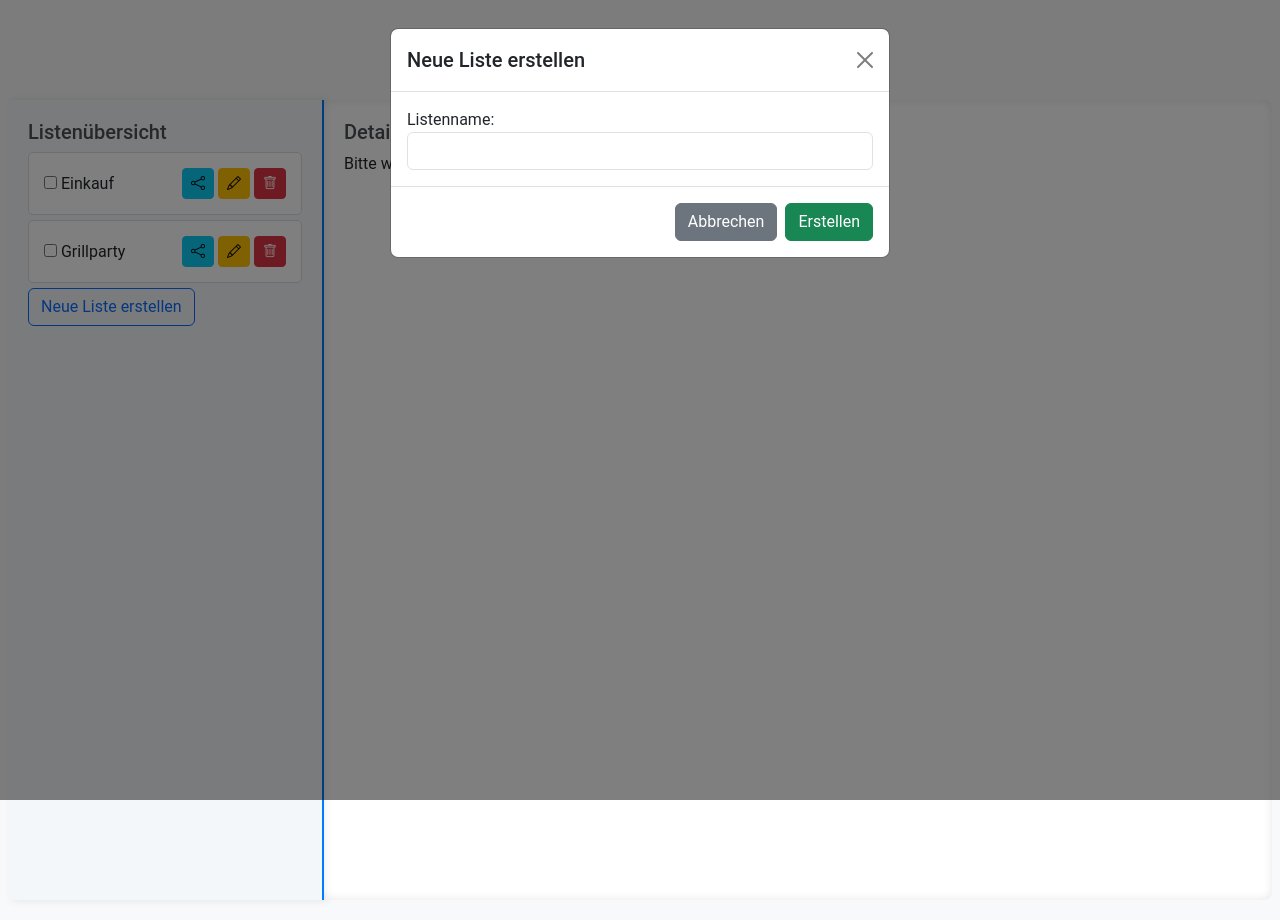
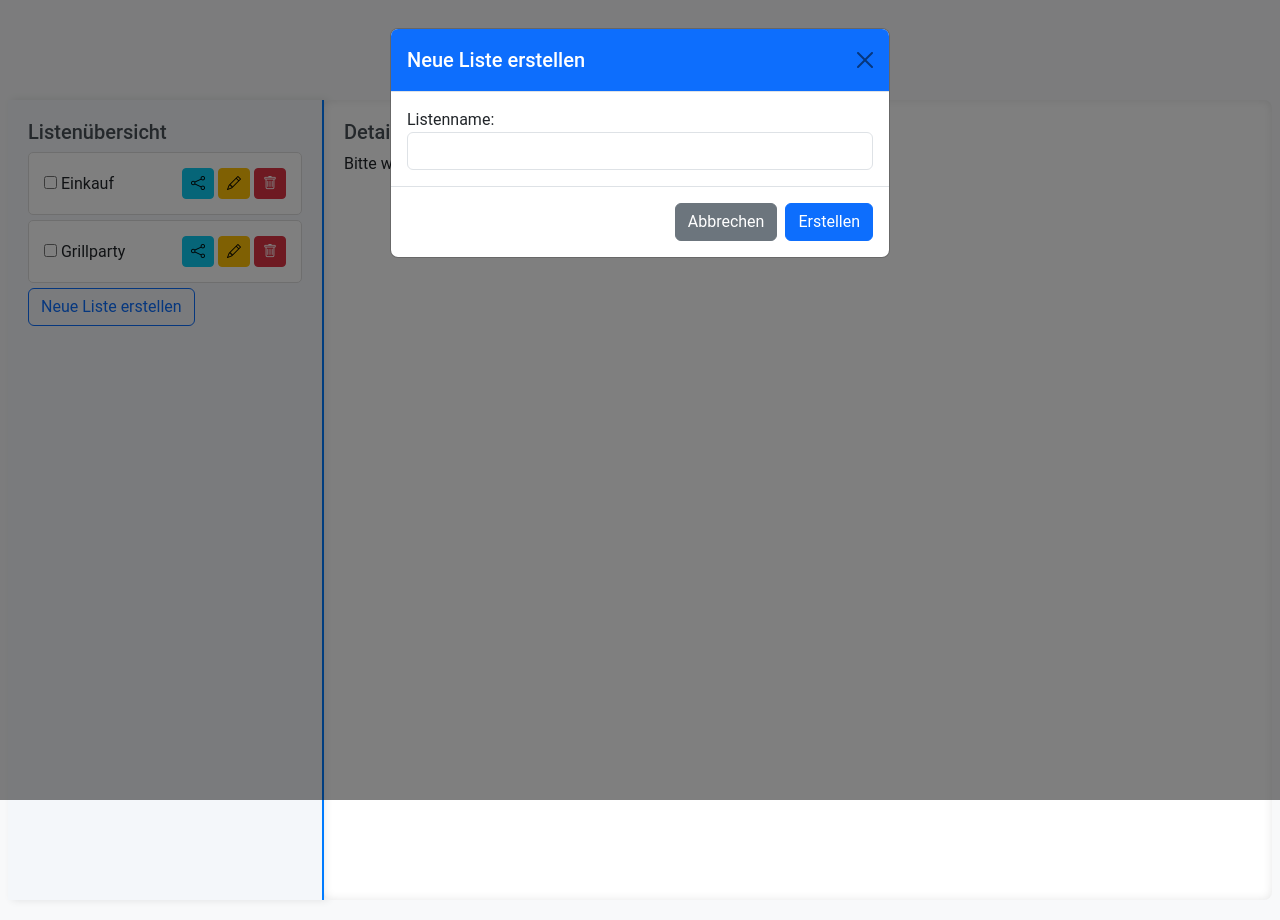
Before and after one commit to LenaWabro/BuyBuddy, a plain HTML site: page index.html in a window 1280 px wide. Both pictures are taken after a click on the button "Neue Liste erstellen". Drawn offline with nearby package versions, Linux system fonts and the light colour scheme.

Commit message:
Button Farbe angepasst

```diff
--- a/index.html
+++ b/index.html
@@ -158,7 +158,7 @@
 <div class="modal fade" id="addListModal" tabindex="-1" aria-hidden="true">
     <div class="modal-dialog">
         <div class="modal-content">
-            <div class="modal-header">
+            <div class="modal-header newList">
                 <h5 class="modal-title">Neue Liste erstellen</h5>
                 <button type="button" class="btn-close" data-bs-dismiss="modal" aria-label="Close"></button>
             </div>
@@ -168,7 +168,7 @@
             </div>
             <div class="modal-footer">
                 <button type="button" class="btn btn-secondary" data-bs-dismiss="modal">Abbrechen</button>
-                <button type="button" class="btn btn-success" id="createList">Erstellen</button>
+                <button type="button" class="btn btn-primary" id="createList">Erstellen</button>
             </div>
         </div>
     </div>
```
